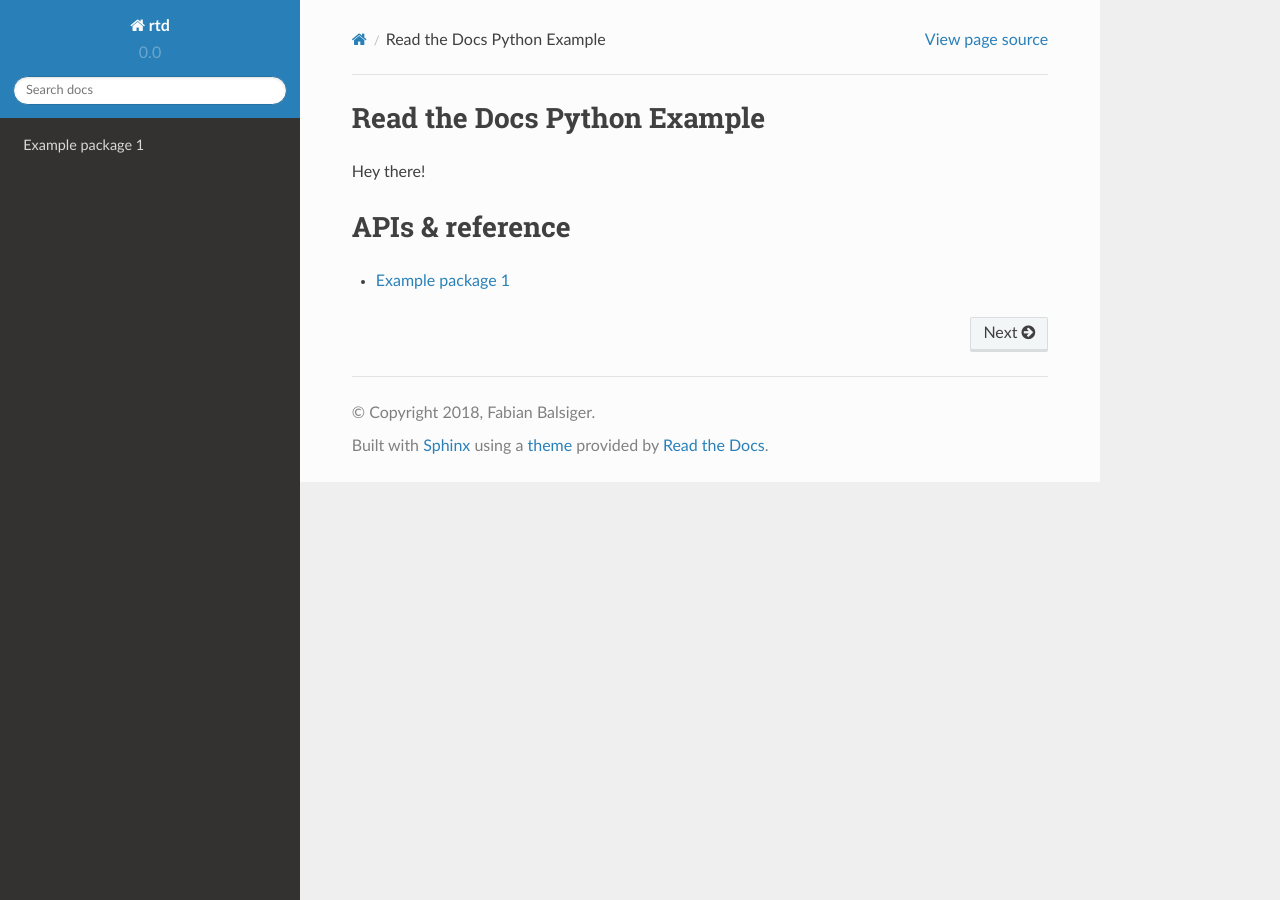
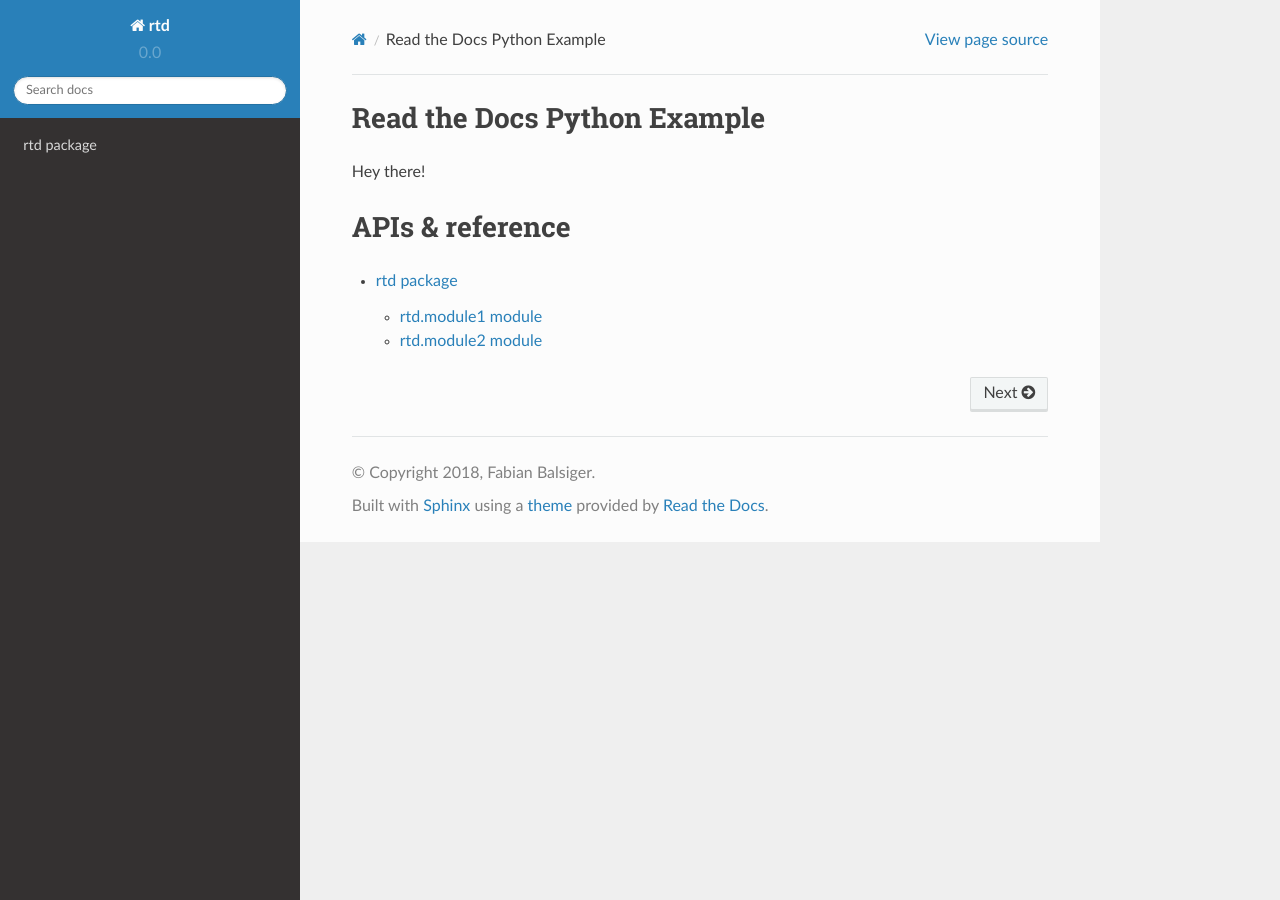
Before and after one commit to fabianbalsiger/rtd, a Sphinx documentation site: the page built from docs/index.rst, in a window 1280 px wide. Built offline with Sphinx 7.4.7 and the Read the Docs theme 2.0.0, drawn with Linux system fonts in a browser that asks for light colours.

Commit message:
docs(rtd): include module 1 and module 2

```diff
--- a/docs/rtd.rst
+++ b/docs/rtd.rst
@@ -1,7 +1,23 @@
-Example package 1
-=================
+rtd package
+===========
 
 .. automodule:: rtd
     :members:
     :undoc-members:
     :show-inheritance:
+
+rtd.module1 module
+------------------
+
+.. automodule:: rtd.module1
+    :members:
+    :undoc-members:
+    :show-inheritance:
+
+rtd.module2 module
+------------------
+
+.. automodule:: rtd.module2
+    :members:
+    :undoc-members:
+    :show-inheritance:
```
